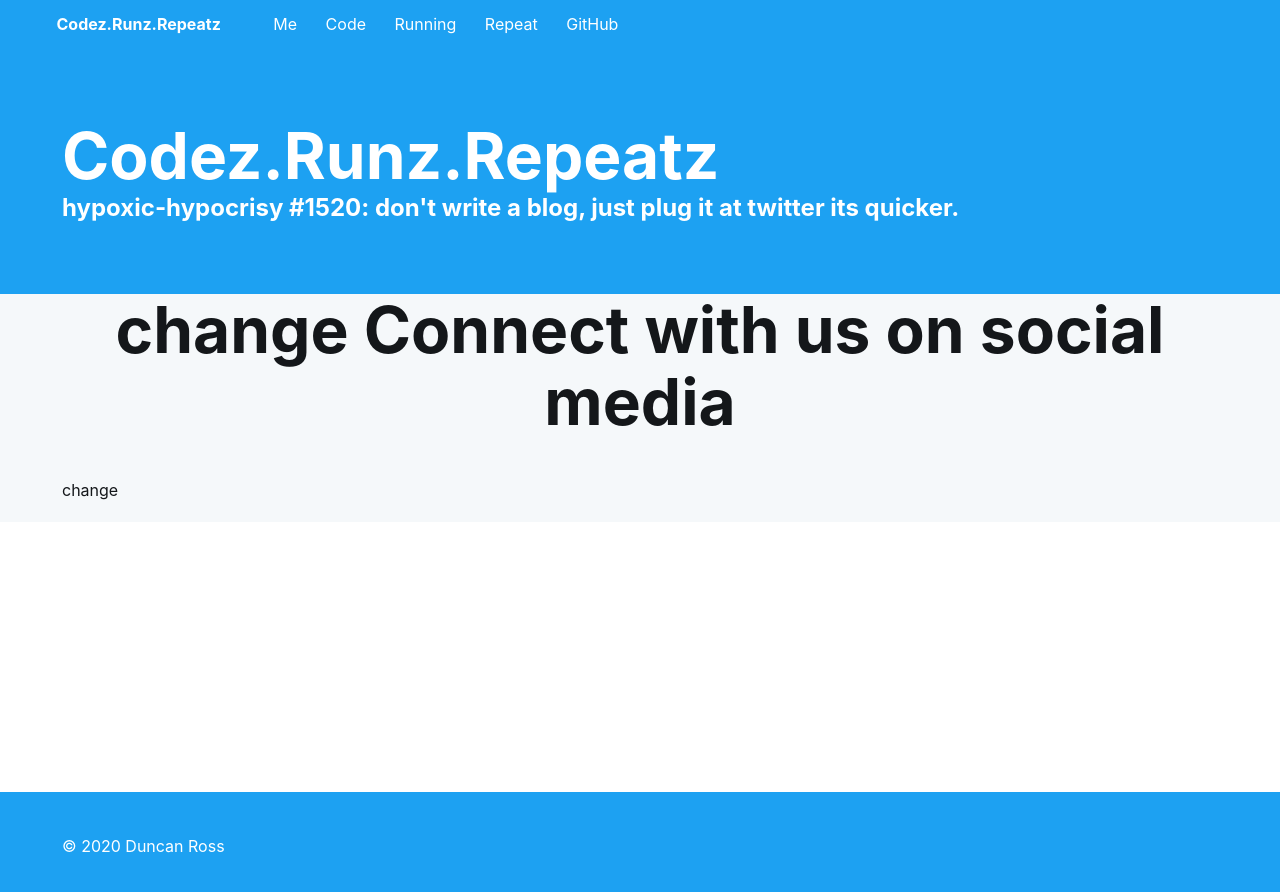
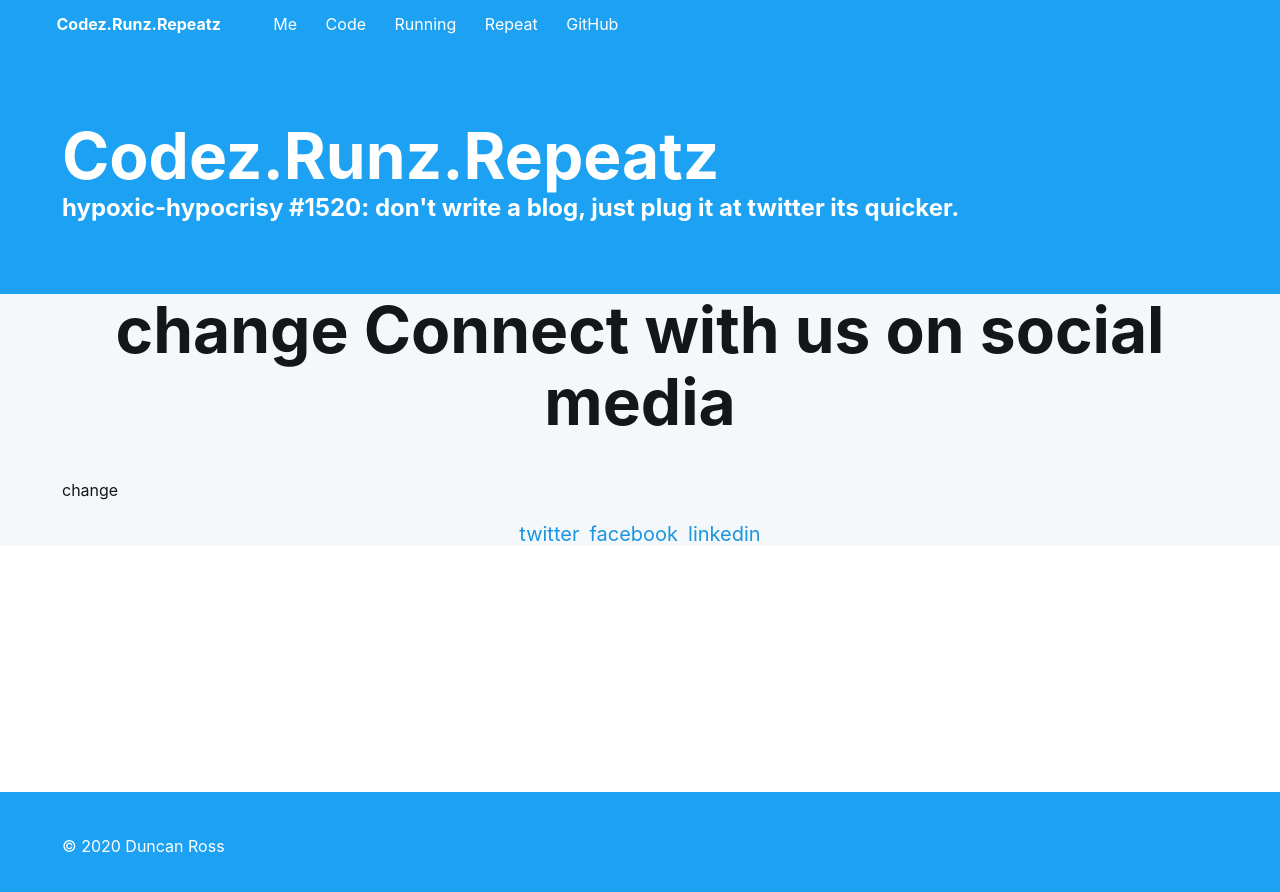
Before and after one commit to codez-runz-repeatz/codez-runz-repeatz.github.io, a Jekyll site: the page built from index.html, in a window 1280 px wide. Shown: the top 892 px of the page. Built offline with Jekyll 4.4.1, drawn with Linux system fonts in a browser that asks for light colours; some web fonts are replaced; comment, search, counter and statistics services are not loaded.

Commit message:
Update index.html

```diff
--- a/index.html
+++ b/index.html
@@ -23,9 +23,9 @@ custom_js: index.js
                 <h1 class="large-title center-text mega-margin">change Connect with us on social media</h1>
                 change
                 <div class="social-media-icons">
-                    <a href="https://twitter.com/codez_runz_repZ" target="_blank"><i class="fa-twitter"></i></a>
-                    <a href="https://www.facebook.com/Codez-Runz-Repeatz-105832998521979" target="_blank"><i class="fa fa-facebook"></i></a>
-                    <a href="https://www.linkedin.com/company/codezrunzrepeatz/" target="_blank"><i class="fa fa-linkedin"></i></a>
+                    <a href="https://twitter.com/codez_runz_repZ" target="_blank">twitter<i class="fa-twitter"></i></a>
+                    <a href="https://www.facebook.com/Codez-Runz-Repeatz-105832998521979" target="_blank">facebook<i class="fa fa-facebook"></i></a>
+                    <a href="https://www.linkedin.com/company/codezrunzrepeatz/" target="_blank">linkedin<i class="fa fa-linkedin"></i></a>
                 </div>
             </div>
         </div>
```
